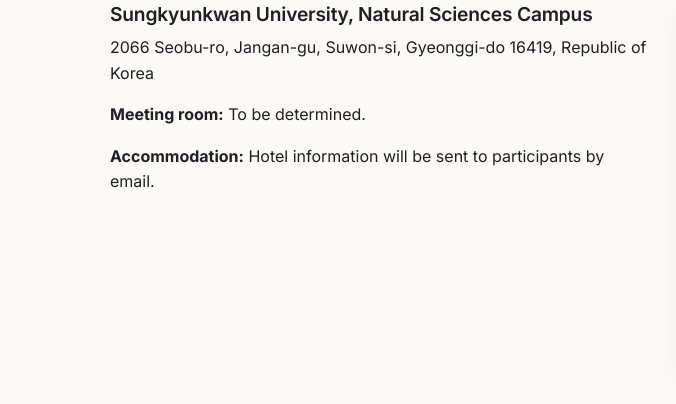
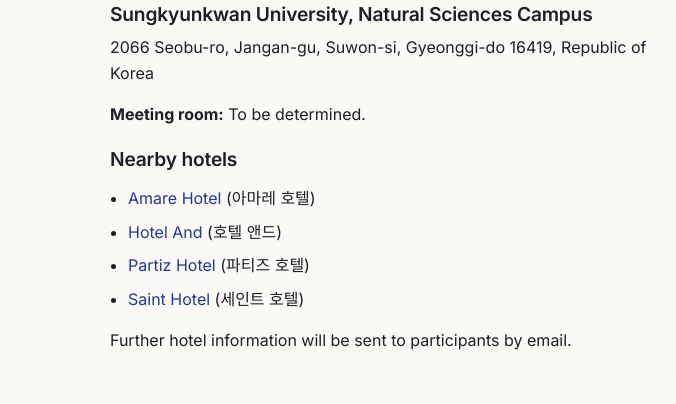
Before and after one commit to skku-hepal/skku-hepal.github.io, a plain HTML site: page index.html in a window 1280 px wide. Shown: the part 3487-3891 px from the top of the page, 0-676 px from the left. Drawn offline with Linux system fonts and the light colour scheme; no server answers.

Commit message:
List four nearby hotels in the venue section
Co-Authored-By: Claude Fable 5.2 <noreply@anthropic.com>

```diff
--- a/index.html
+++ b/index.html
@@ -160,7 +160,14 @@
           <h3>Sungkyunkwan University, Natural Sciences Campus</h3>
           <p>2066 Seobu-ro, Jangan-gu, Suwon-si, Gyeonggi-do 16419, Republic of Korea</p>
           <p><strong>Meeting room:</strong> To be determined.</p>
-          <p><strong>Accommodation:</strong> Hotel information will be sent to participants by email.</p>
+          <h3>Nearby hotels</h3>
+          <ul class="plain">
+            <li><a href="https://maps.app.goo.gl/HTGt2K27Scx4nugDA" target="_blank" rel="noopener">Amare Hotel</a> <span lang="ko">(아마레 호텔)</span></li>
+            <li><a href="https://maps.app.goo.gl/VT1fPvKHpyjjM6Hx9" target="_blank" rel="noopener">Hotel And</a> <span lang="ko">(호텔 앤드)</span></li>
+            <li><a href="https://maps.app.goo.gl/dF1DgVmhMpgaM4br9" target="_blank" rel="noopener">Partiz Hotel</a> <span lang="ko">(파티즈 호텔)</span></li>
+            <li><a href="https://maps.app.goo.gl/YsjSY3cg6gEVUftg7" target="_blank" rel="noopener">Saint Hotel</a> <span lang="ko">(세인트 호텔)</span></li>
+          </ul>
+          <p>Further hotel information will be sent to participants by email.</p>
         </div>
         <div class="map">
           <iframe
```
